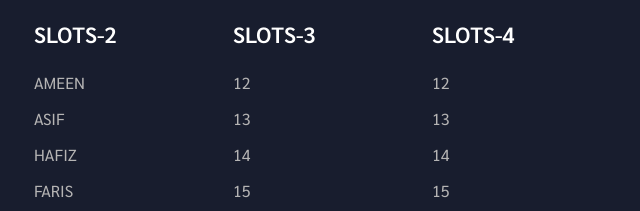
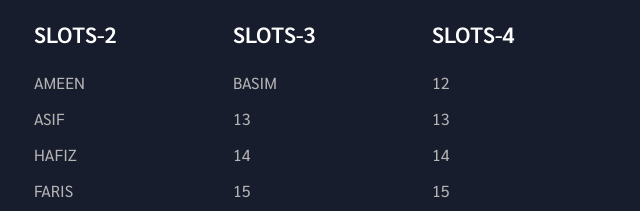
Before and after one commit to KV569/dqdhdc, a plain HTML site: page links.html in a window 1280 px wide. Shown: the part 344-555 px from the top of the page, 618-1258 px from the left. Drawn offline with Linux system fonts and the light colour scheme.

Commit message:
Update links.html

```diff
--- a/links.html
+++ b/links.html
@@ -161,7 +161,7 @@
                                 <div class="col-lg-3 sub-two-right">
                                     <h6>SLOTS-3</h6>
                                     <ul>
-                                        <li><a href="#planing"> 12</a>
+                                        <li><a href="https://www.canva.com/design/DAGOeHsIdNo/7JUvQdqVjSsap2M8tJ4OXw/edit?utm_content=DAGOeHsIdNo&utm_campaign=designshare&utm_medium=link2&utm_source=sharebutton"> BASIM</a>
                                         </li>
                                         <li><a href="#processing">13</a>
                                         </li>
```
